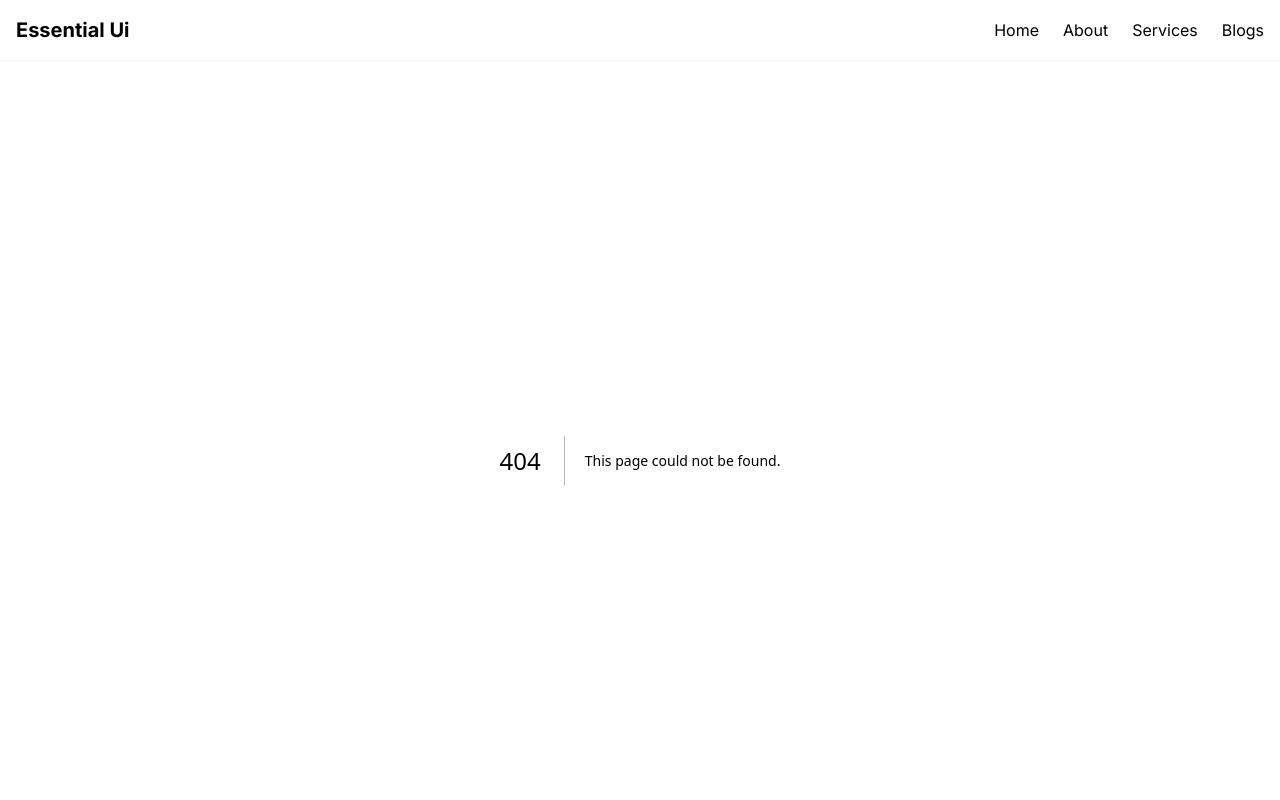
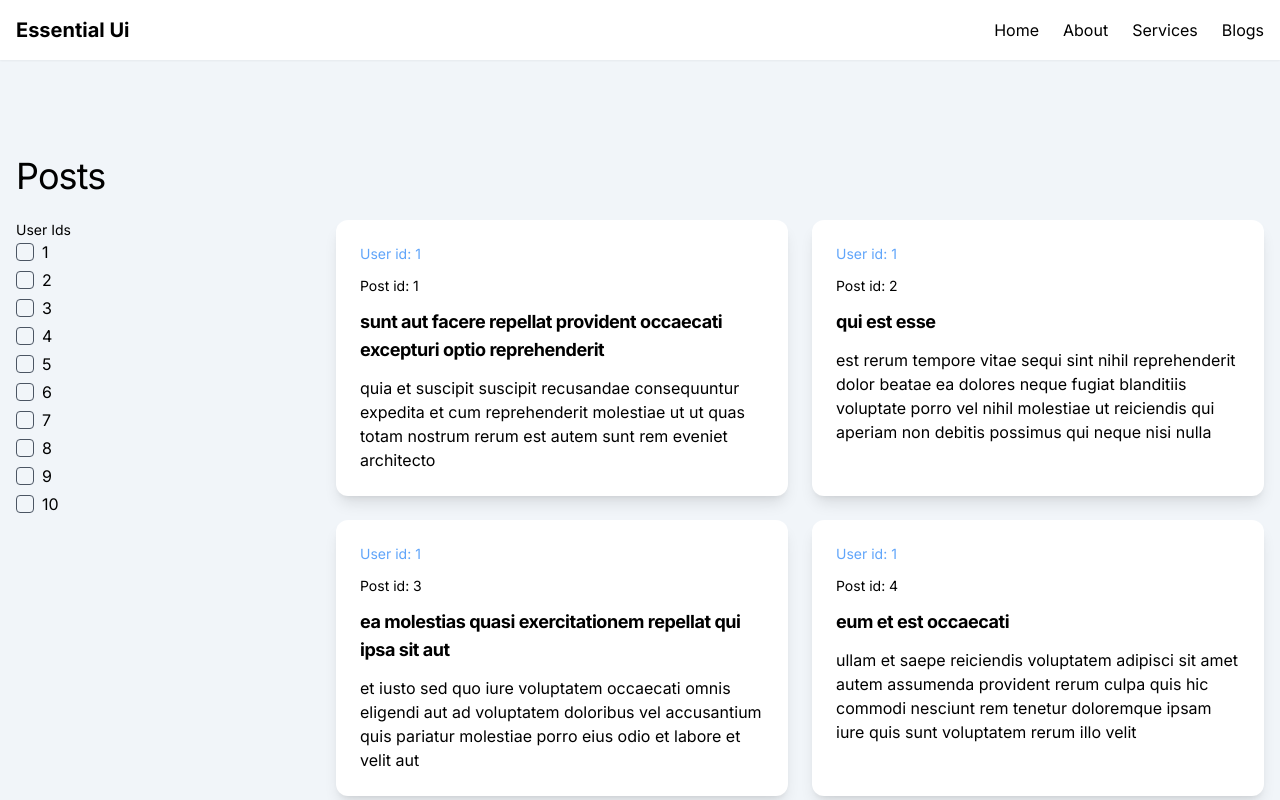
Before and after one commit to md-golam-rabbani/essential-ui, a Next.js app: page /posts in a window 1280 px wide. Before the commit this address had no page. Shown: the top 800 px of the page. Built offline with nearby package versions, Linux system fonts and the light colour scheme.

Commit message:
feat(section): Add posts section

```diff
--- /dev/null
+++ b/app/posts/page.tsx
@@ -0,0 +1,12 @@
+import { posts } from './data';
+import PostsMainSection from './sections/main';
+
+export default function Page() {
+  return (
+    <div className="bg-slate-100 py-24">
+      <div className="container">
+        <PostsMainSection posts={posts} />
+      </div>
+    </div>
+  );
+}
--- /dev/null
+++ b/app/posts/sections/main/index.tsx
@@ -0,0 +1,113 @@
+'use client';
+
+import { Typography } from '@/components/typography';
+import { PostCardProps } from './list-section/card';
+import { PostListSection } from './list-section';
+import { CheckboxControl } from '@/components/inputs/checkbox-control';
+import { cn } from '@/lib/shadcn/utils';
+import { InputHeading } from '@/components/inputs/common/input-heading';
+import { useCallback, useEffect, useState } from 'react';
+import { useInView } from 'react-intersection-observer';
+
+// Styles
+const inlineWrapperClasses = cn('flex flex-wrap gap-x-4 gap-y-2');
+const inputItemParentClasses = cn('flex flex-row items-center gap-2 text-base');
+const inputGroupParentClasses = cn('grid gap-1');
+
+export type PostsMainSectionProps = {
+  posts: PostCardProps[];
+};
+
+const ITEMS_PER_PAGE = 10;
+
+export default function PostsMainSection({ posts }: PostsMainSectionProps) {
+  const [filteredPosts, setFilteredPosts] = useState(posts);
+  const [pageNumber, setPageNumber] = useState(1);
+  const [visiblePosts, setVisiblePosts] = useState(
+    filteredPosts?.slice(0, ITEMS_PER_PAGE)
+  );
+  const extractUserIds = posts?.map(({ userId }) => String(userId));
+
+  const _userIds = Array.from(new Set(extractUserIds));
+
+  const [usersIds, setUsersIds] = useState<typeof _userIds>([]);
+
+  const { ref, inView } = useInView({ threshold: 0.5 });
+
+  // Function to load posts
+  const loadMorePosts = useCallback(() => {
+    if (pageNumber * ITEMS_PER_PAGE >= filteredPosts.length) return;
+
+    const updatedPosts = filteredPosts.slice(
+      0,
+      (pageNumber + 1) * ITEMS_PER_PAGE
+    );
+    setVisiblePosts(updatedPosts);
+    setPageNumber((prev) => prev + 1);
+  }, [filteredPosts, pageNumber]);
+
+  // Infinite scroll logic
+  useEffect(() => {
+    if (inView) {
+      loadMorePosts();
+    }
+  }, [inView, loadMorePosts]);
+
+  // Handle checkbox state changes
+  const handleCheckboxChange = (userId: string, isChecked: boolean) => {
+    const updatedUserIds = isChecked
+      ? [...usersIds, userId]
+      : usersIds.filter((id) => id !== userId);
+
+    setUsersIds(updatedUserIds);
+
+    const _filterdPosts = posts?.filter((post) => {
+      const matchesUserIds =
+        updatedUserIds?.length === 0
+          ? true
+          : updatedUserIds.includes(String(post.userId));
+
+      return matchesUserIds;
+    });
+
+    setFilteredPosts(_filterdPosts);
+    setPageNumber(1);
+    setVisiblePosts(_filterdPosts?.slice(0, ITEMS_PER_PAGE));
+  };
+
+  return (
+    <div className="space-y-6">
+      <Typography size="h1">Posts</Typography>
+
+      <div className="grid grid-cols-1 lg:grid-cols-[320px_auto]">
+        <div>
+          {_userIds && !!_userIds.length && (
+            <fieldset className={inputGroupParentClasses}>
+              <InputHeading label={'User Ids'} tagName="legend" />
+
+              {_userIds.map((userId, index) => (
+                <div key={index} className={inlineWrapperClasses}>
+                  <label className={inputItemParentClasses}>
+                    <CheckboxControl
+                      name={userId}
+                      value={userId}
+                      onCheckboxChange={(e) => {
+                        handleCheckboxChange(userId, e.target.checked);
+                      }}
+                      checked={usersIds?.includes(userId)}
+                    />
+                    {userId}
+                  </label>
+                </div>
+              ))}
+            </fieldset>
+          )}
+        </div>
+        <div>
+          <PostListSection posts={visiblePosts} />
+          <div ref={ref}></div>
+        </div>
+      </div>
+    </div>
+  );
+}
--- /dev/null
+++ b/app/posts/sections/main/list-section/card/index.tsx
@@ -0,0 +1,23 @@
+import { Typography } from '@/components/typography';
+
+export type PostCardProps = {
+  userId: number;
+  id: number;
+  title: string;
+  body: string;
+};
+
+export function PostCard({ userId, id, title, body }: PostCardProps) {
+  return (
+    <div className="space-y-3 rounded-xl bg-white p-6 shadow-lg">
+      <Typography size="p2" className="text-blue-400">
+        User id: {userId}
+      </Typography>
+      <Typography size="p2">Post id: {id}</Typography>
+      <Typography size="h3" className="font-bold">
+        {title}
+      </Typography>
+      <Typography size="p1">{body}</Typography>
+    </div>
+  );
+}
--- /dev/null
+++ b/app/posts/sections/main/list-section/index.tsx
@@ -0,0 +1,19 @@
+import { PostCard, PostCardProps } from './card';
+
+export type PostListSectionPorps = {
+  posts: PostCardProps[];
+};
+
+export function PostListSection({ posts }: PostListSectionPorps) {
+  return (
+    <>
+      {posts && !!posts.length && (
+        <div className="grid grid-cols-2 gap-6 lg:grid-cols-2">
+          {posts.map((post) => (
+            <PostCard key={post.id} {...post} />
+          ))}
+        </div>
+      )}
+    </>
+  );
+}
```
